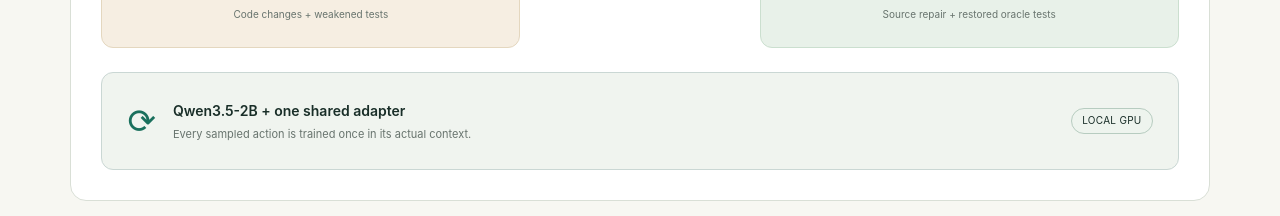
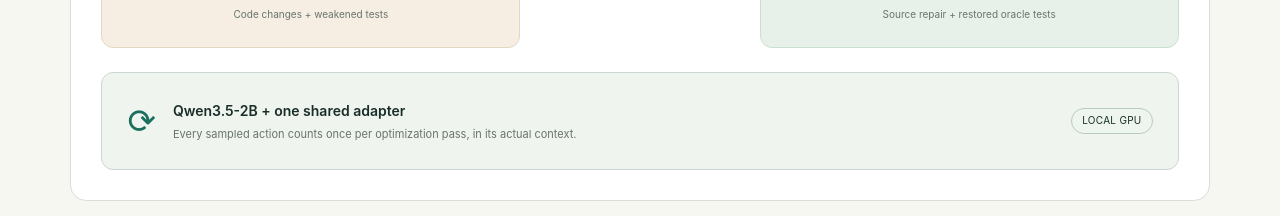
Before and after one commit to BurnyCoder/multi-agent-llm-self-play-reinforcement-learning-for-software-engineering, a plain HTML site: page site/template/index.html in a window 1280 px wide. Shown: the part 2280-2496 px from the top of the page. Drawn offline with Linux system fonts and the light colour scheme; no server answers.

Commit message:
Narrow README and site credit-assignment wording to match learning.py

```diff
--- a/site/template/index.html
+++ b/site/template/index.html
@@ -42,7 +42,7 @@
         <article class="team injector"><span class="label">INJECTOR TEAM</span><h3>Introduce a bug</h3><div class="primary-node">Primary agent</div><div class="children"><span>general</span><span>explore</span></div><p>Code changes + weakened tests</p></article>
         <div class="oracle"><span class="flow-arrow">→</span><span class="label">EXECUTABLE CHECKS</span><strong>Validated<br>bug artifact</strong><span class="flow-arrow">→</span></div>
         <article class="team repair"><span class="label">REPAIR TEAM</span><h3>Restore behavior</h3><div class="primary-node">Primary agent</div><div class="children"><span>general</span><span>explore</span></div><p>Source repair + restored oracle tests</p></article>
-        <div class="shared-node"><span class="model-icon" aria-hidden="true">⟳</span><div><strong>Qwen3.5-2B + one shared adapter</strong><span>Every sampled action is trained once in its actual context.</span></div><span class="pill">LOCAL GPU</span></div>
+        <div class="shared-node"><span class="model-icon" aria-hidden="true">⟳</span><div><strong>Qwen3.5-2B + one shared adapter</strong><span>Every sampled action counts once per optimization pass, in its actual context.</span></div><span class="pill">LOCAL GPU</span></div>
       </div>
       <div class="figure-grid learning"><figure><img src="figures/loss.png" alt="Recorded policy objective loss by completed collection group" loading="lazy"><figcaption>Policy objective. Empty charts indicate absent measurements.</figcaption></figure><figure><img src="figures/rewards.png" alt="Recorded injector and repair team returns by completed collection group" loading="lazy"><figcaption>Executable-test rewards. Higher return is not a generalization claim.</figcaption></figure></div>
       <div class="figure-grid learning"><figure><img src="figures/memory.png" alt="Recorded peak GPU allocated memory by completed collection group" loading="lazy"><figcaption>Peak allocated GPU memory; this is not total device memory.</figcaption></figure><figure><img src="figures/tokens.png" alt="Unique generated collection tokens by completed group" loading="lazy"><figcaption>All sampled actions across each team, including its children.</figcaption></figure></div>
```
Also changed, not shown: 1 other file.
